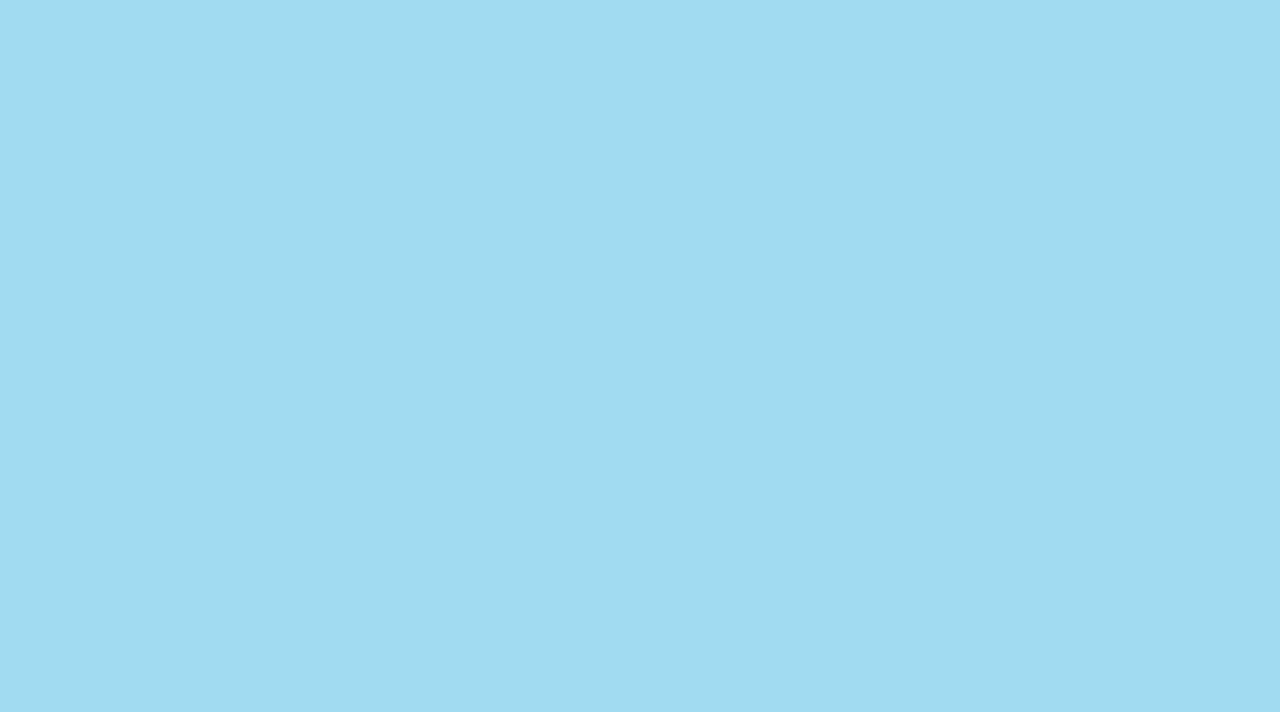
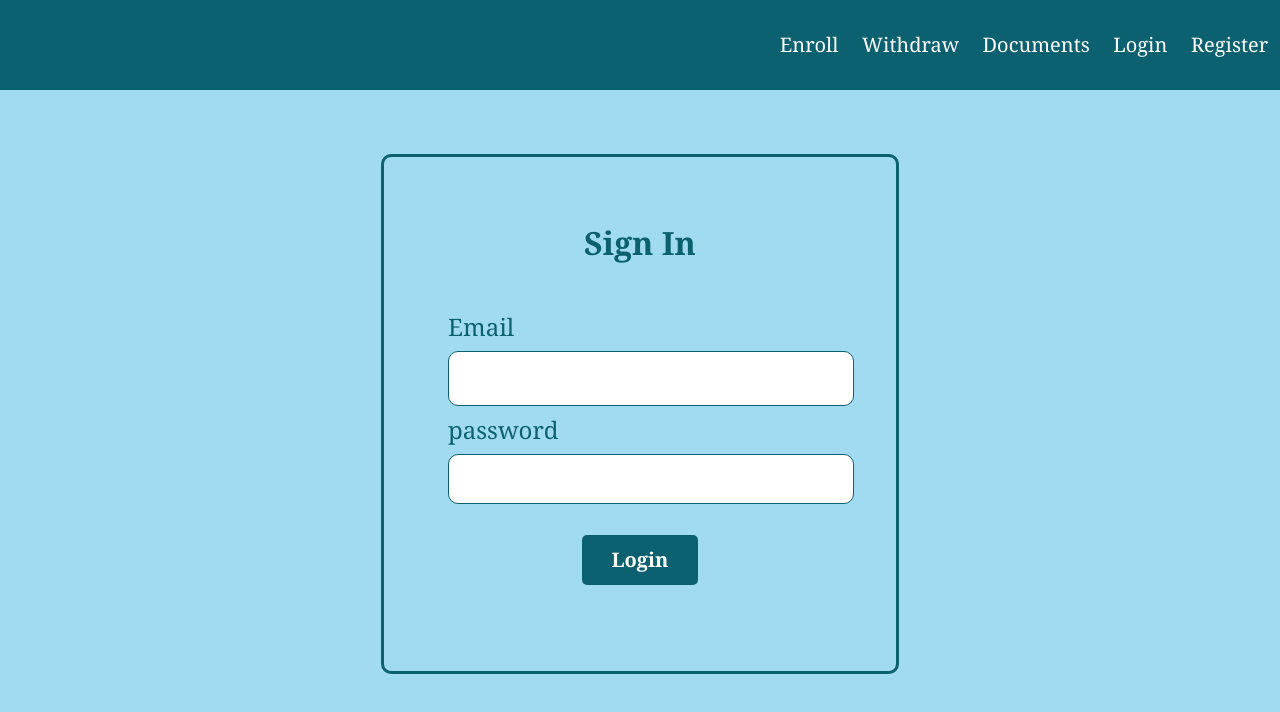
Before and after one commit to Mahmoud-Bakir/E-Learning-System-trial-, a React (Create React App) app in the folder frontend/my-app/: page /login in a window 1280 px wide. Before the commit this address had no page. Shown: the top 712 px of the page. Built offline with nearby package versions, Linux system fonts and the light colour scheme.

Commit message:
Added Sign in page

```diff
--- a/frontend/my-app/src/App.js
+++ b/frontend/my-app/src/App.js
@@ -1,5 +1,7 @@
 import { Routes, Route } from "react-router-dom"
 import SignUpPage from "./Pages/SignUpPage"
+import Login from "./Pages/LoginPage";
+
 
 
 function App() {
@@ -7,6 +9,7 @@ function App() {
 
     <Routes>
        <Route path="/register" element={<SignUpPage/>} />
+       <Route path="/login" element={<Login/>}/>
     </Routes>
   );
 }
--- /dev/null
+++ b/frontend/my-app/src/Pages/LoginPage/index.js
@@ -0,0 +1,12 @@
+import Signin_Form from "../../components/Signin_Form/signin";
+import Nav from "../../components/NavBar/nav";
+const Login = () => {
+    return (
+        <div>
+            <Signin_Form/>
+        </div>
+
+
+    );
+}
+export default Login;
--- /dev/null
+++ b/frontend/my-app/src/components/Signin_Form/signin.jsx
@@ -0,0 +1,59 @@
+import Nav from "../NavBar/nav"
+import Partition from "../Partition/partition"
+import "./signin.css"
+import Button from "../Button/button"
+import { useState } from "react"
+import axios from "axios"
+
+const SigninForm=()=>{
+   const [email, setEmail] = useState("");
+   const [password, setPassword] = useState("");
+
+   const handleEmail=(e)=>{
+    setEmail(e.target.value)
+   }
+  const handlePassword=(e)=>{
+    setPassword(e.target.value)
+   }
+   const validateEmail=(email) =>{
+    const emailRegex = /^[^\s@]+@[^\s@]+\.[^\s@]+$/;
+    return emailRegex.test(email);
+   }
+   const validatePassword=(password)=> {
+    const passwordRegex = /^(?=.*\d)(?=.*[a-z])(?=.*[A-Z]).{8,}$/;
+    return passwordRegex.test(password);}
+
+
+  const handleSubmit=()=>{
+    if (validateEmail(email)){
+        if(validatePassword(password)){
+        const data = new FormData()
+        data.append("email",email)
+        data.append("password",password )
+        axios.post("http://127.0.0.1:8000/api/v0.0.1/auth/login",data)
+        .then((res) => {
+        localStorage.setItem('token',res.data.authorisation.token);
+        localStorage.setItem('email',res.data.user.email);
+        window.location.href="http://localhost:3000/code_editor"
+        }).catch((err) => {
+        console.log(err);
+        })
+       }else(setPassword("Invalid credentials"))
+     }else(setPassword("Invalid credentials"))
+  }
+
+
+    return(<>
+        <Nav/>
+        <div className="form_container">
+            <h1>Sign In</h1>
+            <Partition lname={"Email"} itype={"email"}onChange={handleEmail}/>
+            <Partition lname={"password"} itype={"password"}onChange={handlePassword}/>
+            <Button name={"Login"} onSubmit={handleSubmit}/>
+            <br />
+            <p className="error"></p>
+        </div>
+        </>
+    )
+}
+export default SigninForm;
--- a/frontend/my-app/src/components/Signup_form/signup.jsx
+++ b/frontend/my-app/src/components/Signup_form/signup.jsx
@@ -67,7 +67,7 @@ const SignupForm=()=>{
             <Partition lname={"Last Name"} itype={"text"} onChange={handleLast}/>
             <Partition lname={"Email"} itype={"email"}onChange={handleEmail}/>
             <Partition lname={"password"} itype={"password"}onChange={handlePassword}/>
-            <Button name={"Sign-Up"}/>
+            <Button name={"Sign-Up"}onSubmit={handleSubmit}/>
             <br />
             <p className="error"></p>
            <p className="text" >already have an account?</p>
```
Also changed, not shown: frontend/my-app/src/components/Signin_Form/signin.css (added).
